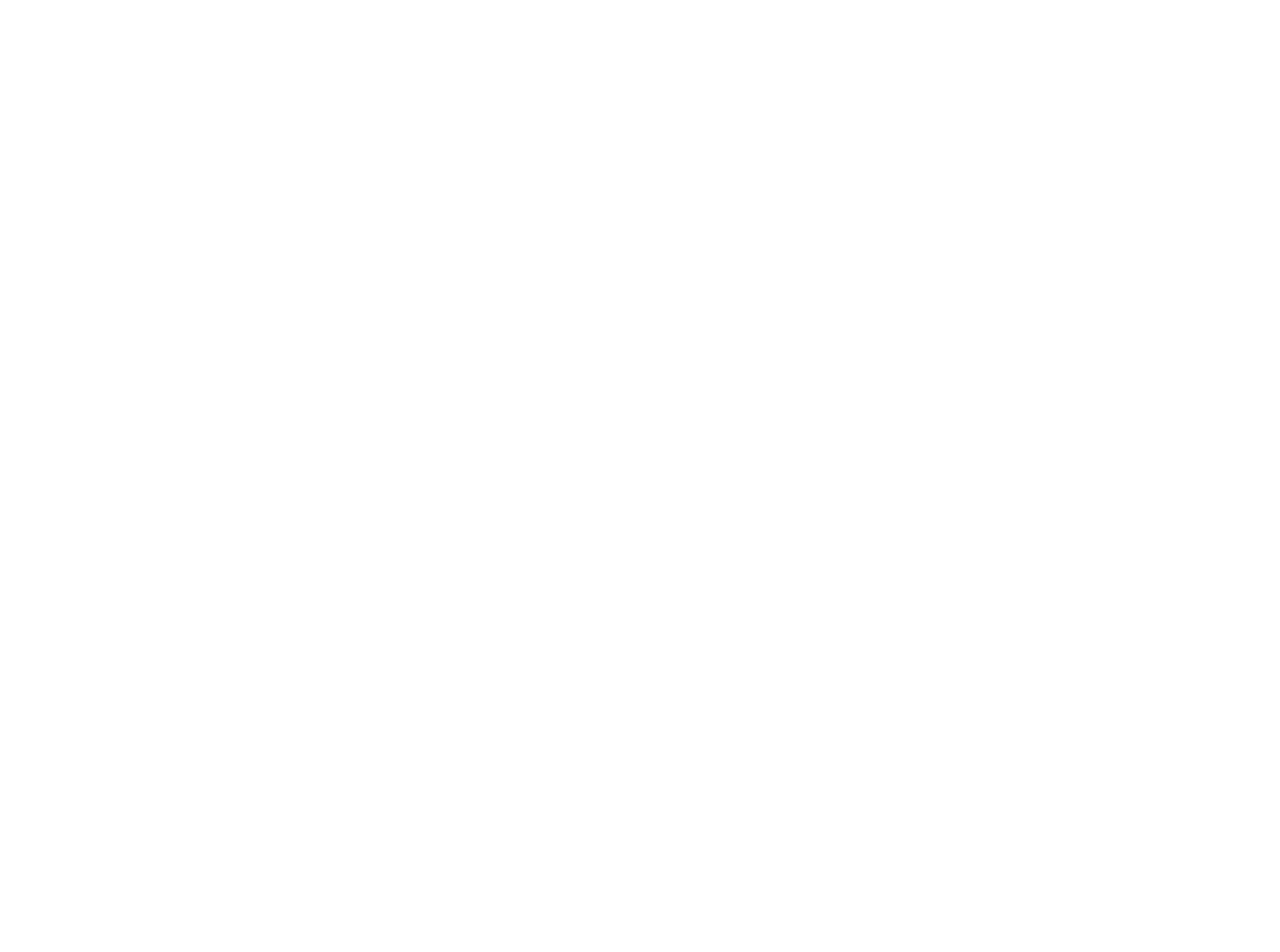
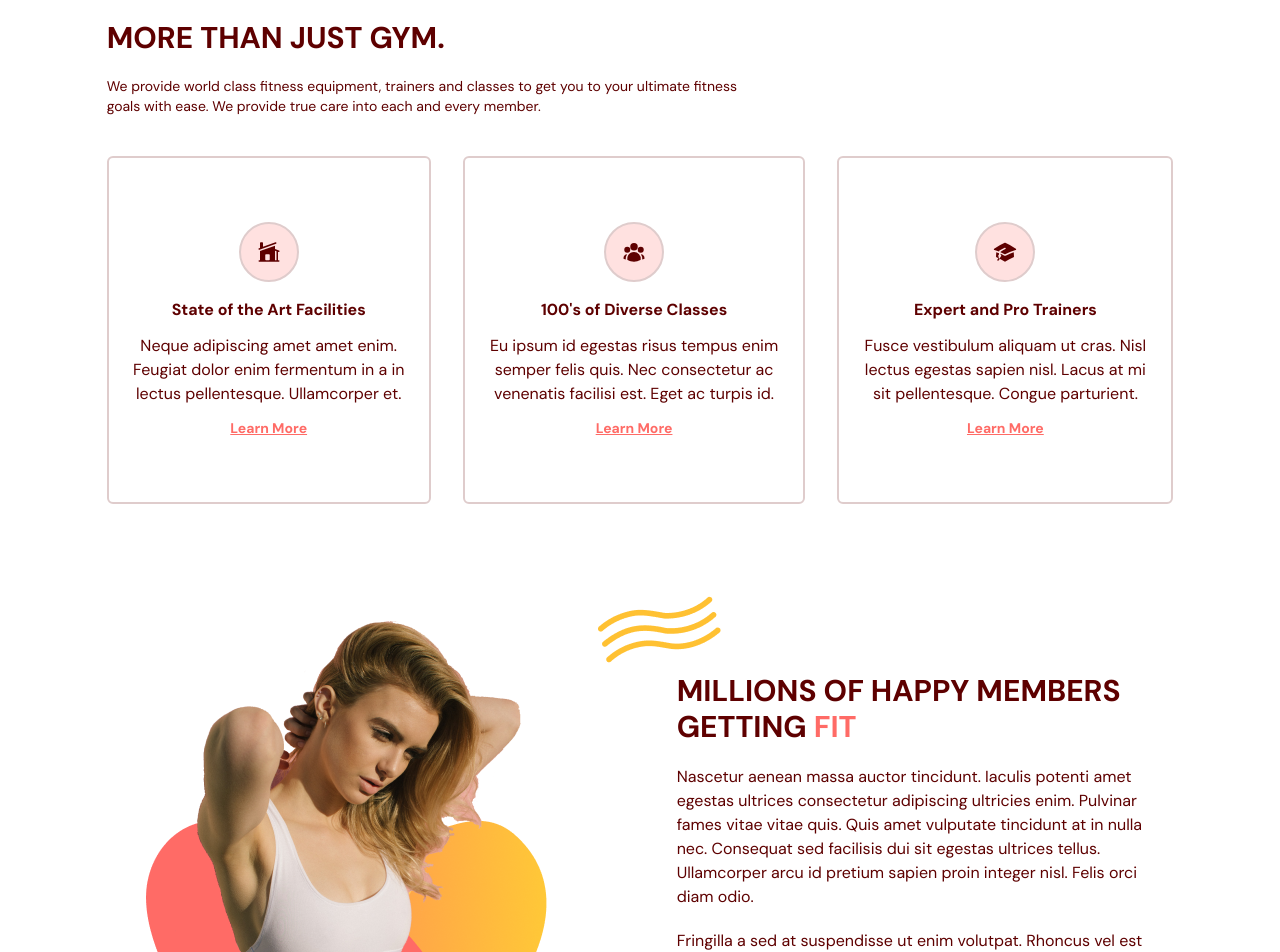
Before and after one commit to elshora97/fitness-gym, a React (Vite) app: page / in a window 1280 px wide. Shown: the part 880-1832 px from the top of the page. Before the commit the page ends 823 px from the top, so only its background shows below. Built offline with nearby package versions, Linux system fonts and the light colour scheme.

Commit message:
updated Benefits Section

```diff
--- a/package.json
+++ b/package.json
@@ -12,6 +12,7 @@
   "dependencies": {
     "@heroicons/react": "^2.1.5",
     "framer-motion": "^11.3.31",
+    "prettier": "^3.3.3",
     "react": "^18.3.1",
     "react-anchor-link-smooth-scroll": "^1.0.12",
     "react-dom": "^18.3.1"
@@ -29,7 +30,6 @@
     "eslint-plugin-react-refresh": "^0.4.9",
     "globals": "^15.9.0",
     "postcss": "^8.4.41",
-    "prettier": "^3.3.3",
     "prettier-plugin-tailwindcss": "^0.6.6",
     "tailwindcss": "^3.4.10",
     "typescript": "^5.5.3",
--- a/src/App.tsx
+++ b/src/App.tsx
@@ -2,6 +2,7 @@
 import Home from "@/scenes/home";
 import { useEffect, useState } from "react";
 import { SelectedPage } from "@/shared/types";
+import Benefits from "@/scenes/Benefits";
 
 function App() {
   const [selectedPage, setSelectedPage] = useState<SelectedPage>(
@@ -31,6 +32,9 @@
       <Home
         setSelectedPage={setSelectedPage}
         />
+        <Benefits
+        setSelectedPage={setSelectedPage}
+        />
     </div>
   );
 }
--- /dev/null
+++ b/src/scenes/Benefits/Benefit.tsx
@@ -0,0 +1,42 @@
+import { SelectedPage } from "@/shared/types";
+import { motion } from "framer-motion";
+import AnchorLink from "react-anchor-link-smooth-scroll";
+
+const childVariant = {
+  hidden: { opacity: 0, scale: 0.9 },
+  visible: { opacity: 1, scale: 1 },
+};
+
+type Props = {
+  icon: JSX.Element;
+  title: string;
+  description: string;
+  setSelectedPage: (value: SelectedPage) => void;
+};
+
+const Benefit = ({ icon, title, description, setSelectedPage }: Props) => {
+  return (
+    <motion.div
+      variants={childVariant}
+      className="mt-5 rounded-md border-2 border-gray-100 px-5 py-16 text-center"
+    >
+      <div className="mb-4 flex justify-center">
+        <div className="rounded-full border-2 border-gray-100 bg-primary-100 p-4">
+          {icon}
+        </div>
+      </div>
+
+      <h4 className="font-bold">{title}</h4>
+      <p className="my-3">{description}</p>
+      <AnchorLink
+        className="text-sm font-bold text-primary-500 underline hover:text-secondary-500"
+        onClick={() => setSelectedPage(SelectedPage.ContactUs)}
+        href={`#${SelectedPage.ContactUs}`}
+      >
+        <p>Learn More</p>
+      </AnchorLink>
+    </motion.div>
+  );
+};
+
+export default Benefit;
--- /dev/null
+++ b/src/scenes/Benefits/index.tsx
@@ -0,0 +1,164 @@
+import ActionButton from "@/shared/ActionButton";
+import HText from "@/shared/HText";
+import { BenefitType, SelectedPage } from "@/shared/types";
+import {
+  HomeModernIcon,
+  UserGroupIcon,
+  AcademicCapIcon,
+} from "@heroicons/react/24/solid";
+import { motion } from "framer-motion";
+import BenefitsPageGraphic from "@/assets/BenefitsPageGraphic.png";
+import Benefit from "./Benefit";
+
+const benefits: Array<BenefitType> = [
+  {
+    icon: <HomeModernIcon className="h-6 w-6" />,
+    title: "State of the Art Facilities",
+    description:
+      "Neque adipiscing amet amet enim. Feugiat dolor enim fermentum in a in lectus pellentesque. Ullamcorper et.",
+  },
+  {
+    icon: <UserGroupIcon className="h-6 w-6" />,
+    title: "100's of Diverse Classes",
+    description:
+      "Eu ipsum id egestas risus tempus enim semper felis quis. Nec consectetur ac venenatis facilisi est. Eget ac turpis id.",
+  },
+  {
+    icon: <AcademicCapIcon className="h-6 w-6" />,
+    title: "Expert and Pro Trainers",
+    description:
+      "Fusce vestibulum aliquam ut cras. Nisl lectus egestas sapien nisl. Lacus at mi sit pellentesque. Congue parturient.",
+  },
+];
+
+const container = {
+  hidden: {},
+  visible: {
+    transition: { staggerChildren: 0.2 },
+  },
+};
+
+type Props = {
+  setSelectedPage: (value: SelectedPage) => void;
+};
+
+const Benefits = ({ setSelectedPage }: Props) => {
+  return (
+    <section id="benefits" className="mx-auto min-h-full w-5/6 py-20">
+      <motion.div
+        onViewportEnter={() => setSelectedPage(SelectedPage.Benefits)}
+      >
+        {/* HEADER */}
+        <motion.div
+          className="md:my-5 md:w-3/5"
+          initial="hidden"
+          whileInView="visible"
+          viewport={{ once: true, amount: 0.5 }}
+          transition={{ duration: 0.5 }}
+          variants={{
+            hidden: { opacity: 0, x: -50 },
+            visible: { opacity: 1, x: 0 },
+          }}
+        >
+          <HText>MORE THAN JUST GYM.</HText>
+          <p className="my-5 text-sm">
+            We provide world class fitness equipment, trainers and classes to
+            get you to your ultimate fitness goals with ease. We provide true
+            care into each and every member.
+          </p>
+        </motion.div>
+
+        {/* BENEFITS */}
+        <motion.div
+          className="mt-5 items-center justify-between gap-8 md:flex"
+          initial="hidden"
+          whileInView="visible"
+          viewport={{ once: true, amount: 0.5 }}
+          variants={container}
+        >
+          {benefits.map((benefit: BenefitType) => (
+            <Benefit
+              key={benefit.title}
+              icon={benefit.icon}
+              title={benefit.title}
+              description={benefit.description}
+              setSelectedPage={setSelectedPage}
+            />
+          ))}
+        </motion.div>
+
+        {/* GRAPHICS AND DESCRIPTION */}
+        <div className="mt-16 items-center justify-between gap-20 md:mt-28 md:flex">
+          {/* GRAPHIC */}
+          <img
+            className="mx-auto"
+            alt="benefits-page-graphic"
+            src={BenefitsPageGraphic}
+          />
+
+          {/* DESCRIPTION */}
+          <div>
+            {/* TITLE */}
+            <div className="relative">
+              <div className="before:absolute before:-top-20 before:-left-20 before:z-[1] before:content-abstractwaves">
+                <motion.div
+                  initial="hidden"
+                  whileInView="visible"
+                  viewport={{ once: true, amount: 0.5 }}
+                  transition={{ duration: 0.5 }}
+                  variants={{
+                    hidden: { opacity: 0, x: 50 },
+                    visible: { opacity: 1, x: 0 },
+                  }}
+                >
+                  <HText>
+                    MILLIONS OF HAPPY MEMBERS GETTING{" "}
+                    <span className="text-primary-500">FIT</span>
+                  </HText>
+                </motion.div>
+              </div>
+            </div>
+
+            {/* DESCRIPT */}
+            <motion.div
+              initial="hidden"
+              whileInView="visible"
+              viewport={{ once: true, amount: 0.5 }}
+              transition={{ delay: 0.2, duration: 0.5 }}
+              variants={{
+                hidden: { opacity: 0, x: 50 },
+                visible: { opacity: 1, x: 0 },
+              }}
+            >
+              <p className="my-5">
+                Nascetur aenean massa auctor tincidunt. Iaculis potenti amet
+                egestas ultrices consectetur adipiscing ultricies enim. Pulvinar
+                fames vitae vitae quis. Quis amet vulputate tincidunt at in
+                nulla nec. Consequat sed facilisis dui sit egestas ultrices
+                tellus. Ullamcorper arcu id pretium sapien proin integer nisl.
+                Felis orci diam odio.
+              </p>
+              <p className="mb-5">
+                Fringilla a sed at suspendisse ut enim volutpat. Rhoncus vel est
+                tellus quam porttitor. Mauris velit euismod elementum arcu neque
+                facilisi. Amet semper tortor facilisis metus nibh. Rhoncus sit
+                enim mattis odio in risus nunc.
+              </p>
+            </motion.div>
+
+            {/* BUTTON */}
+            <div className="relative mt-16">
+              <div className="before:absolute before:-bottom-20 before:right-40 before:z-[-1] before:content-sparkles">
+                <ActionButton setSelectedPage={setSelectedPage}>
+                  Join Now
+                </ActionButton>
+              </div>
+            </div>
+          </div>
+        </div>
+      </motion.div>
+    </section>
+  );
+};
+
+export default Benefits;
--- /dev/null
+++ b/src/shared/HText.tsx
@@ -0,0 +1,12 @@
+
+type Props = {
+    children:React.ReactNode
+}
+
+const HText = ({children}: Props) => {
+  return (
+    <h1 className="basis-3/5 text-montserrat text-3xl font-bold">{children}</h1>
+  )
+}
+
+export default HText
--- a/src/shared/types.ts
+++ b/src/shared/types.ts
@@ -4,3 +4,9 @@
   OurClasses = "ourclasses",
   ContactUs = "contactus",
 }
+
+export interface BenefitType {
+  icon: JSX.Element;
+  title: string;
+  description: string;
+}
```
Also changed, not shown: 1 other file (tests, documents, lock files or other folders).
